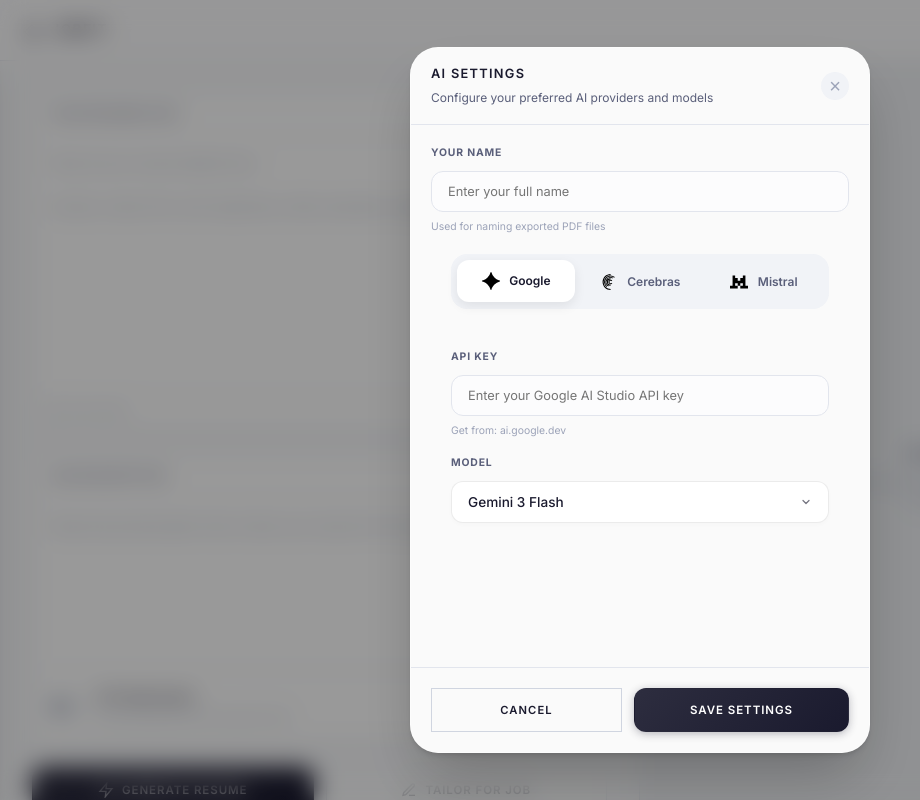
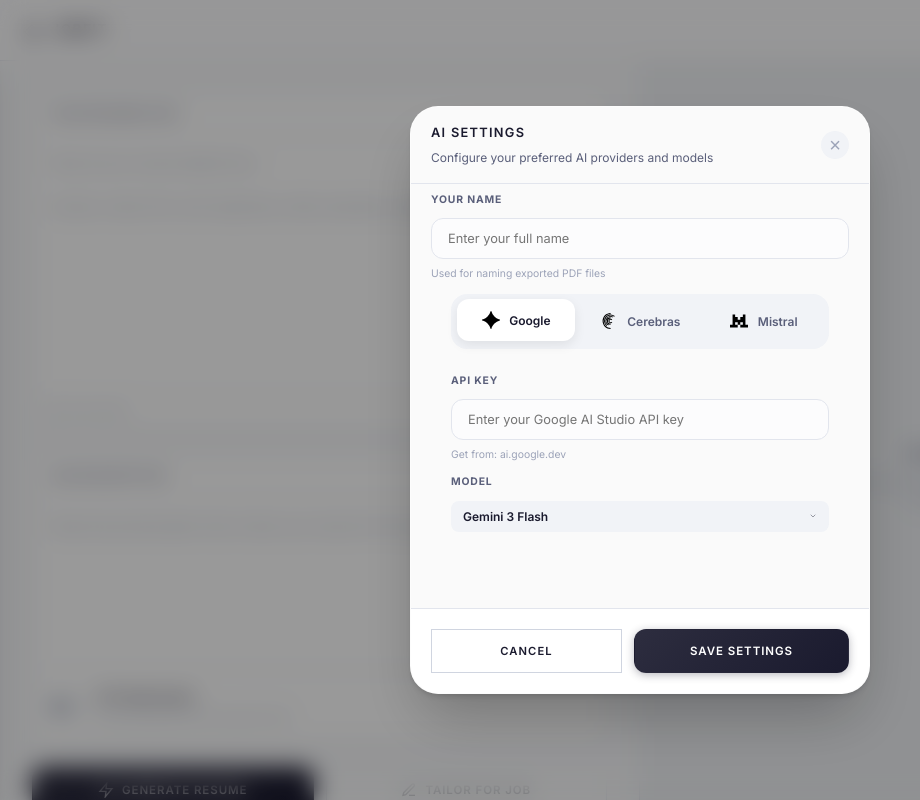
Before and after one commit to tanmay-kalbande/JobFit, a React (Vite) app: page / in a window 1280 px wide. Both pictures are taken after a click on the button 1238 px from the left and 30 px from the top of the page. Shown: the whole page, without its empty margins (0-920 px from the left). Built offline with nearby package versions, Linux system fonts and the light colour scheme.

Commit message:
Fix modal actions visibility and refine dropdown spacing/borders

```diff
--- a/src/App.css
+++ b/src/App.css
@@ -795,8 +795,7 @@
   gap: 0.4rem;
   background: #f1f3f7;
   border-radius: 16px;
-  margin: 1.25rem;
-  /* Separated from header/footer */
+  margin: 0.75rem 1.25rem;
   border: none;
 }
 
@@ -2830,36 +2829,34 @@
   align-items: center;
   justify-content: space-between;
   width: 100%;
-  padding: 0.75rem 1rem;
-  background: white;
-  border: 1px solid rgba(0, 0, 0, 0.08);
-  border-radius: 12px;
+  padding: 0.5rem 0.75rem;
+  background: #f1f3f7;
+  border: none;
+  border-radius: 8px;
   color: #1a1a2e;
   font-family: inherit;
-  font-size: 0.85rem;
-  font-weight: 500;
+  font-size: 0.75rem;
+  font-weight: 600;
   cursor: pointer;
-  transition: all 0.3s cubic-bezier(0.4, 0, 0.2, 1);
-  box-shadow: 0 2px 4px rgba(0, 0, 0, 0.02);
+  transition: all 0.2s;
 }
 
 .dropdown-toggle:hover {
-  border-color: rgba(0, 0, 0, 0.15);
-  box-shadow: 0 4px 12px rgba(0, 0, 0, 0.05);
-  background: #fdfdfe;
+  background: #e9ecf1;
 }
 
 .dropdown-toggle .chevron {
   transition: transform 0.3s ease;
-  opacity: 0.6;
+  opacity: 0.5;
+  width: 8px;
+  height: 8px;
 }
 
 .custom-dropdown.is-open .dropdown-toggle {
-  border-color: #1a1a2e;
-  box-shadow: 0 0 0 4px rgba(26, 26, 46, 0.05);
+  background: white;
+  box-shadow: 0 0 0 2px #1a1a2e;
   border-bottom-left-radius: 0;
   border-bottom-right-radius: 0;
-  background: white;
 }
 
 .custom-dropdown.is-open .chevron {
@@ -2873,19 +2870,17 @@
   left: 0;
   right: 0;
   background: white;
-  border: 1px solid #1a1a2e;
+  border: 2px solid #1a1a2e;
   border-top: none;
-  border-bottom-left-radius: 16px;
-  border-bottom-right-radius: 16px;
-  box-shadow: 0 10px 40px rgba(0, 0, 0, 0.1);
+  border-bottom-left-radius: 10px;
+  border-bottom-right-radius: 10px;
+  box-shadow: 0 8px 16px rgba(0, 0, 0, 0.08);
   z-index: 1001;
   opacity: 0;
   visibility: hidden;
-  transform: translateY(-4px);
-  transition: all 0.2s cubic-bezier(0.4, 0, 0.2, 1);
+  transform: translateY(-2px);
+  transition: all 0.2s ease;
   overflow: hidden;
-  margin-top: -1px;
-  /* Align perfectly with toggle */
 }
 
 .custom-dropdown.is-open .dropdown-menu {
@@ -2895,15 +2890,15 @@
 }
 
 .dropdown-menu-inner {
-  padding: 0.4rem;
-  max-height: 200px;
+  padding: 0.2rem;
+  max-height: 160px;
   overflow-y: auto;
 }
 
 .dropdown-item {
-  padding: 0.75rem 1rem;
-  border-radius: 10px;
-  font-size: 0.85rem;
+  padding: 0.5rem 0.75rem;
+  border-radius: 6px;
+  font-size: 0.75rem;
   color: #5a5f7a;
   cursor: pointer;
   display: flex;
@@ -2924,11 +2919,38 @@
 }
 
 .check-icon {
-  opacity: 0.8;
-}
-
-/* Fix for dropdown clipping in modal-scroll-area */
+  width: 8px;
+  height: 8px;
+}
+
+/* Fix for dropdown clipping and spaces */
 .provider-settings {
-  padding-bottom: 8rem;
-  /* Enough space for the custom dropdown to expand */
-}
+  padding: 0.75rem 1.25rem;
+  padding-bottom: 4rem;
+  /* Balanced space for dropdown */
+}
+
+.form-group {
+  margin-bottom: 0.75rem;
+  /* Reduced from 1rem */
+}
+
+.user-name-group {
+  margin-top: 0.5rem !important;
+  /* Reduced from 1.25rem */
+}
+
+/* Ensure modal form takes full height for sticky footer buttons */
+.modal-content form {
+  display: flex;
+  flex-direction: column;
+  flex: 1;
+  min-height: 0;
+}
+
+.modal-actions {
+  margin-top: auto;
+  /* Push to bottom */
+  background: white;
+  z-index: 10;
+}
```
